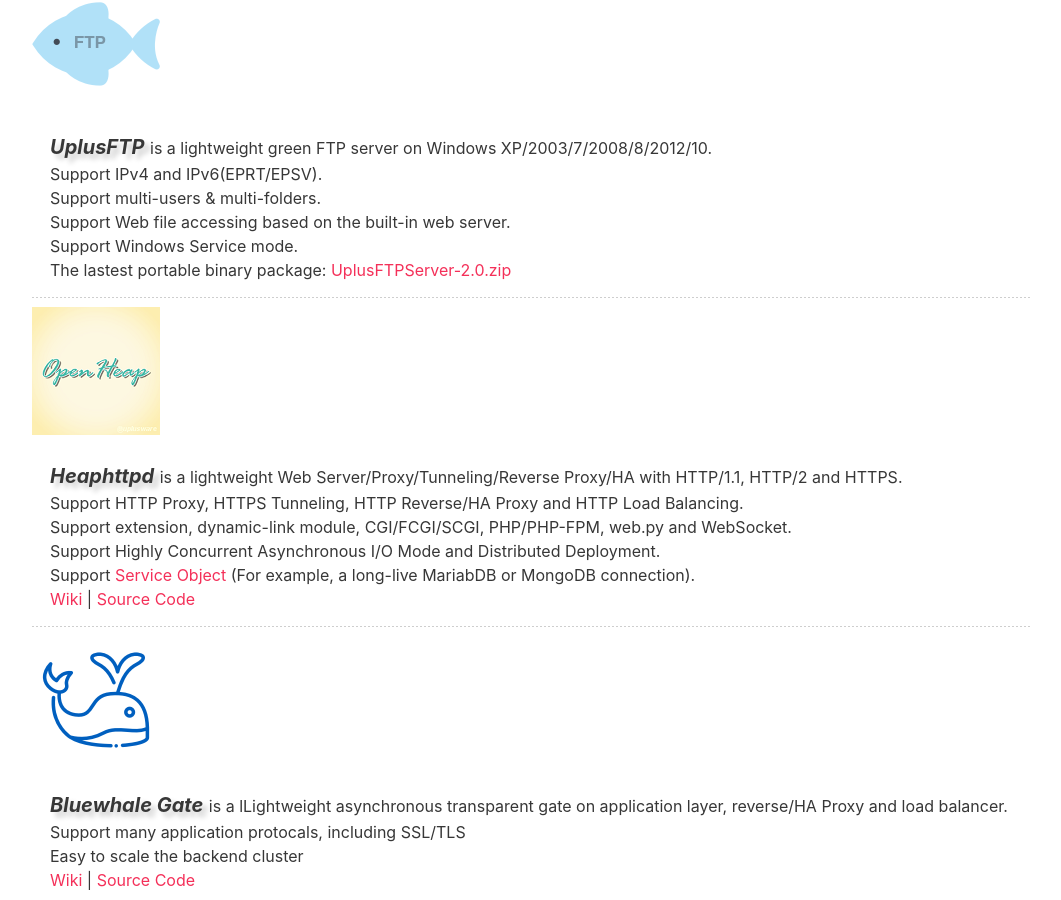
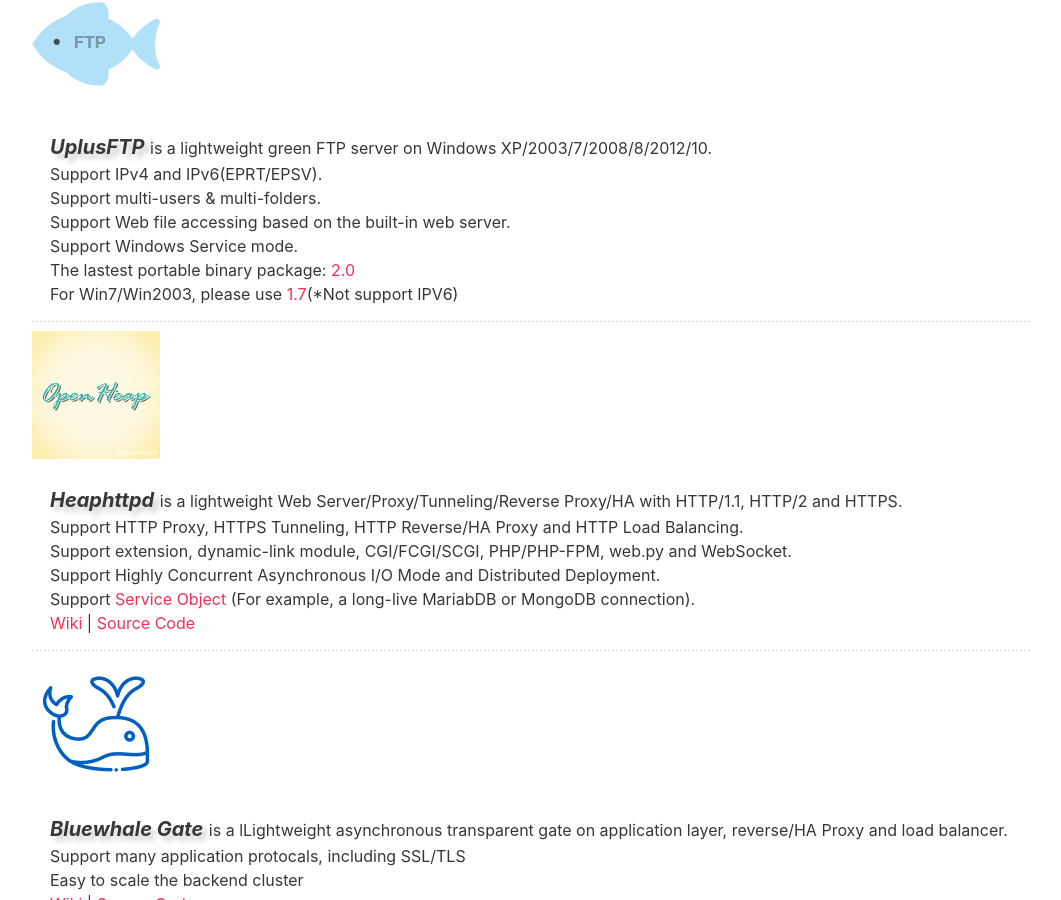
Before and after one commit to uplusware/uplusware.github.io, a Jekyll site: the page index.html, which Jekyll copies as it is, in a window 1280 px wide and 900 px high, scrolled down 566 px. Shown: the whole window, without its empty margins (110-1171 px from the left). Built offline with Jekyll 4.4.1, drawn with Linux system fonts in a browser that asks for light colours.

Commit message:
Update index.html

```diff
--- a/index.html
+++ b/index.html
@@ -45,7 +45,9 @@
             		<li>Support multi-users &amp; multi-folders.</li>
 			<li>Support Web file accessing based on the built-in web server.</li>
 			<li>Support Windows Service mode.</li>
-			<li>The lastest portable binary package: <a href="https://uplusware.github.io/projects/uplusftp/UplusFTPServer-2.0.zip">UplusFTPServer-2.0.zip</a></li>
+			<li>The lastest portable binary package: <a href="https://uplusware.github.io/projects/uplusftp/UplusFTPServer-2.0.zip">2.0</a></li>
+			<li>For Win7/Win2003, please use <a href="https://github.com/uplusware/uplusware.github.io/blob/master/projects/uplusftp/UplusFTPServer-1.7.3.3.zip">1.7</a>(*Not support IPV6)</li>
+
 		</ul>
 		<hr>
 		<table width="100%"><tr><td width="138">
```
